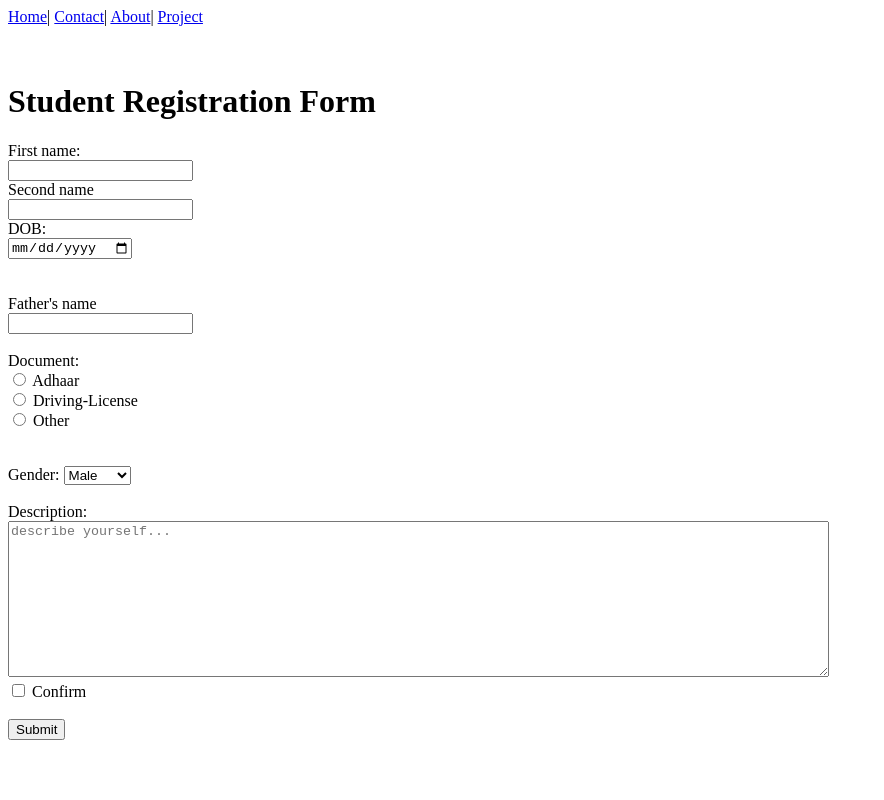
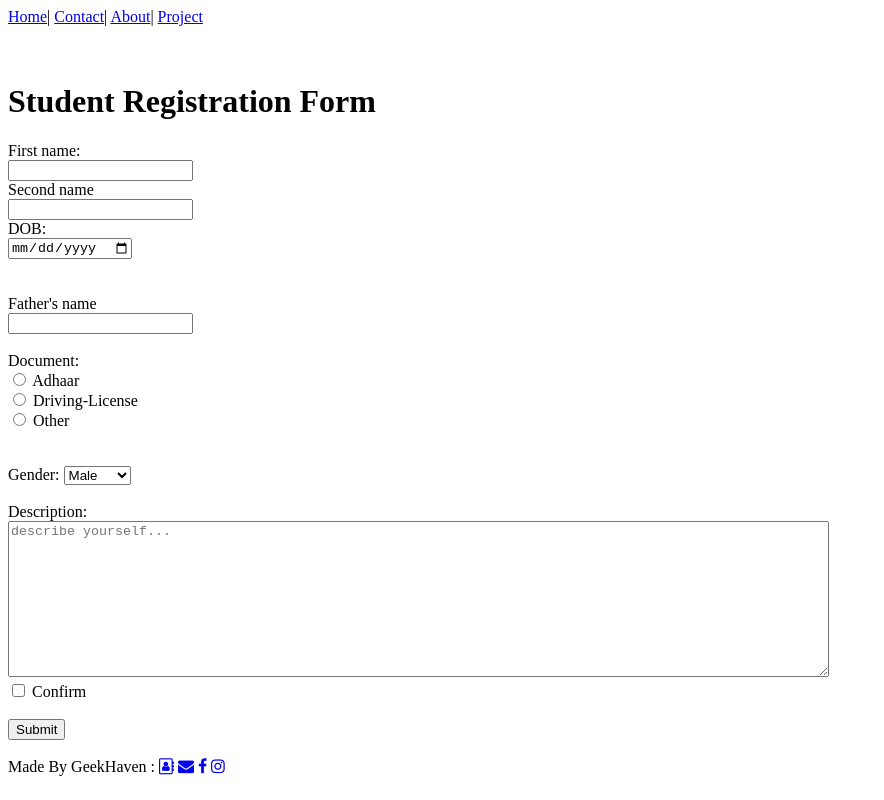
Before and after one commit to anubhav100rao/jaiWebDTask-1, a plain HTML site: page main.html in a window 1280 px wide. Shown: the whole page, without its empty margins (0-884 px from the left). Drawn offline with Linux system fonts and the light colour scheme.

Commit message:
Font Awesome Added

```diff
--- a/main.html
+++ b/main.html
@@ -5,6 +5,7 @@
     <meta charset="UTF-8">
     <meta name="viewport" content="width=device-width, initial-scale=1.0">
     <title>Document</title>
+    <link rel="stylesheet" href="https://cdnjs.cloudflare.com/ajax/libs/font-awesome/4.7.0/css/font-awesome.min.css">
 </head>
 
 <body>
@@ -45,6 +46,17 @@
 
     </form>
     <button type="submit" form="form1">Submit</button>
+
+    <br><br> Made By GeekHaven :
+    <a href="https://iiita.ac.in/"><i class="fa fa-address-book-o"></i></a>
+    <a href="https://geekhaven.iiita.ac.in/"><i class="fa fa-envelope"></i></a>
+    <a href="https://www.facebook.com/geekhavensociety/"><i class="fa fa-facebook"></i></a>
+    <a href="https://www.instagram.com/aparokshaiiita/?hl=en"><i class="fa fa-instagram"></i></a>
+
+
+
+
+
 </body>
 
 </html>
```
